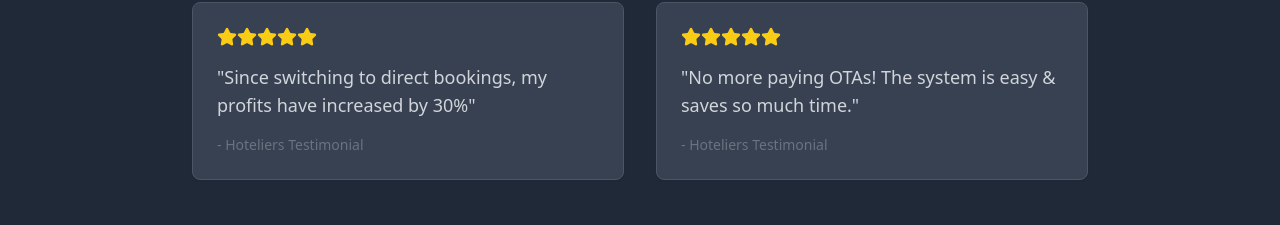
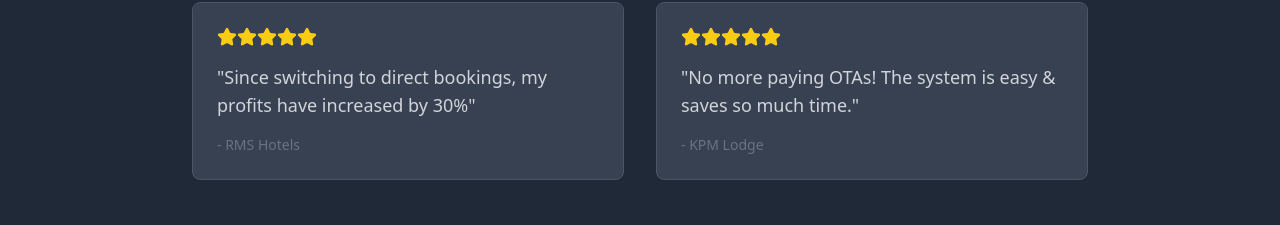
Before and after one commit to Rohitratebotai/Ratebotai_landingPage, a Next.js app: page / in a window 1280 px wide. Shown: the part 3230-3455 px from the top of the page. Built offline with nearby package versions, Linux system fonts and the light colour scheme.

Commit message:
updated the testimonial

```diff
--- a/app/components/landing-page.tsx
+++ b/app/components/landing-page.tsx
@@ -270,7 +270,7 @@ export default function RateBotLanding() {
               <blockquote className="text-lg text-gray-300 mb-4">
                 "Since switching to direct bookings, my profits have increased by 30%"
               </blockquote>
-              <p className="text-sm text-gray-500">- Hoteliers Testimonial</p>
+              <p className="text-sm text-gray-500">- RMS Hotels</p>
             </Card>
 
             <Card className="p-6 bg-gray-700 border-gray-600 hover:border-purple-500/50 transition-colors">
@@ -282,7 +282,7 @@ export default function RateBotLanding() {
               <blockquote className="text-lg text-gray-300 mb-4">
                 "No more paying OTAs! The system is easy & saves so much time."
               </blockquote>
-              <p className="text-sm text-gray-500">- Hoteliers Testimonial</p>
+              <p className="text-sm text-gray-500">- KPM Lodge</p>
             </Card>
           </div>
         </div>
```
